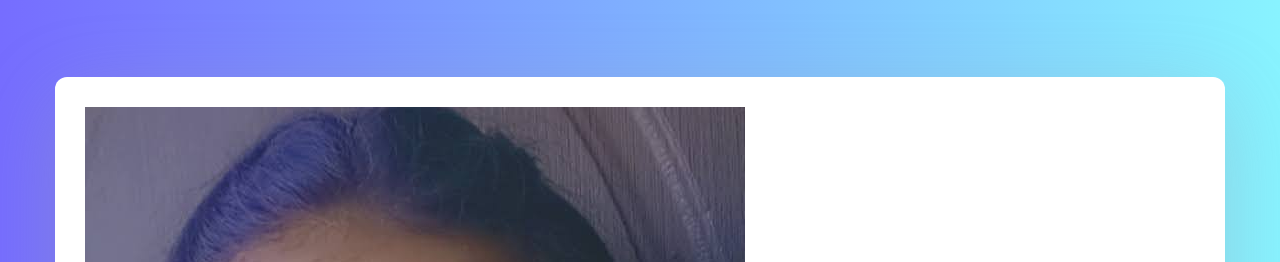
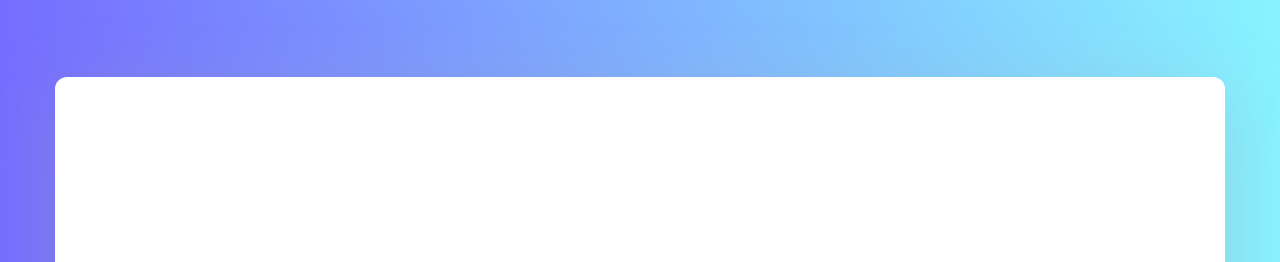
Before and after one commit to Amisha-Yadav/portfolio, a plain HTML site: page index.html in a window 1280 px wide. Shown: the part 123-385 px from the top of the page. Drawn offline with Linux system fonts and the light colour scheme.

Commit message:
Add files via upload

```diff
--- a/index.html
+++ b/index.html
@@ -62,9 +62,6 @@
            		<div class="banner_inner d-flex align-items-center">
 					<div class="banner_content">
 						<div class="media">
-							<div class="d-flex">
-								<img src="img/personal.jpg" alt="">
-							</div>
 							<div class="media-body">
 								<div class="personal_text">
 									<h6>Hello Everybody, i am</h6>
```
